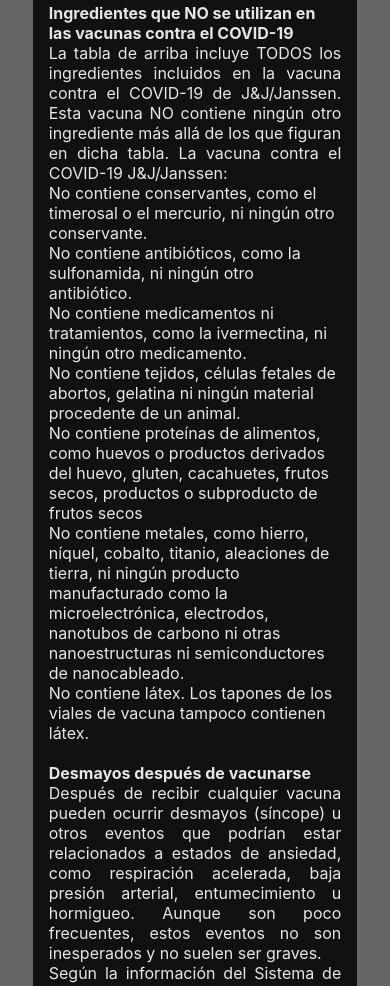
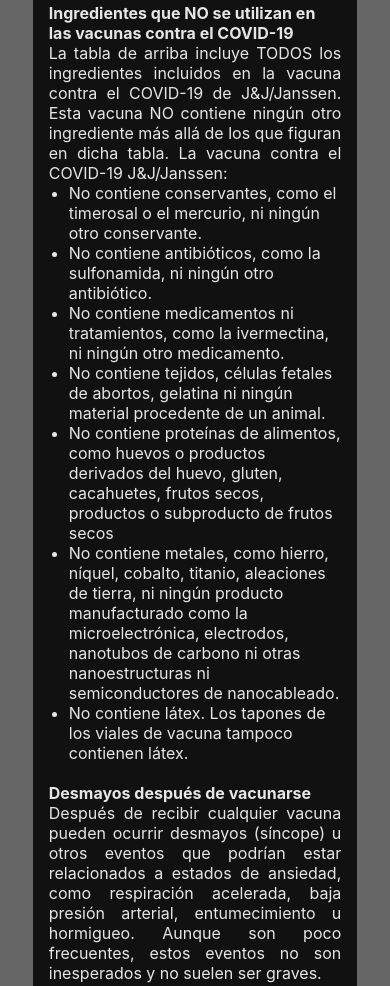
Before and after one commit to AbiudBenitez/h2-progra, a plain HTML site: page index.html in a window 390 px wide. Shown: the part 4405-5391 px from the top of the page. Drawn offline with Linux system fonts and the light colour scheme.

Commit message:
Se le agrego los estilos de las listas y el footer responsive

```diff
--- a/css/style.css
+++ b/css/style.css
@@ -75,6 +75,11 @@ li a {
   position: absolute;
   background-color: var(--one);
   z-index: 10;
+}
+
+.lista li {
+  list-style: disc;
+  margin-left: 20px;
 }
 
 li:hover .list1 {
@@ -186,4 +191,8 @@ footer {
   .container {
     max-width: 75%;
   }
+
+  footer {
+    grid-template-columns: repeat(1, 1fr);
+  }
 }
```
